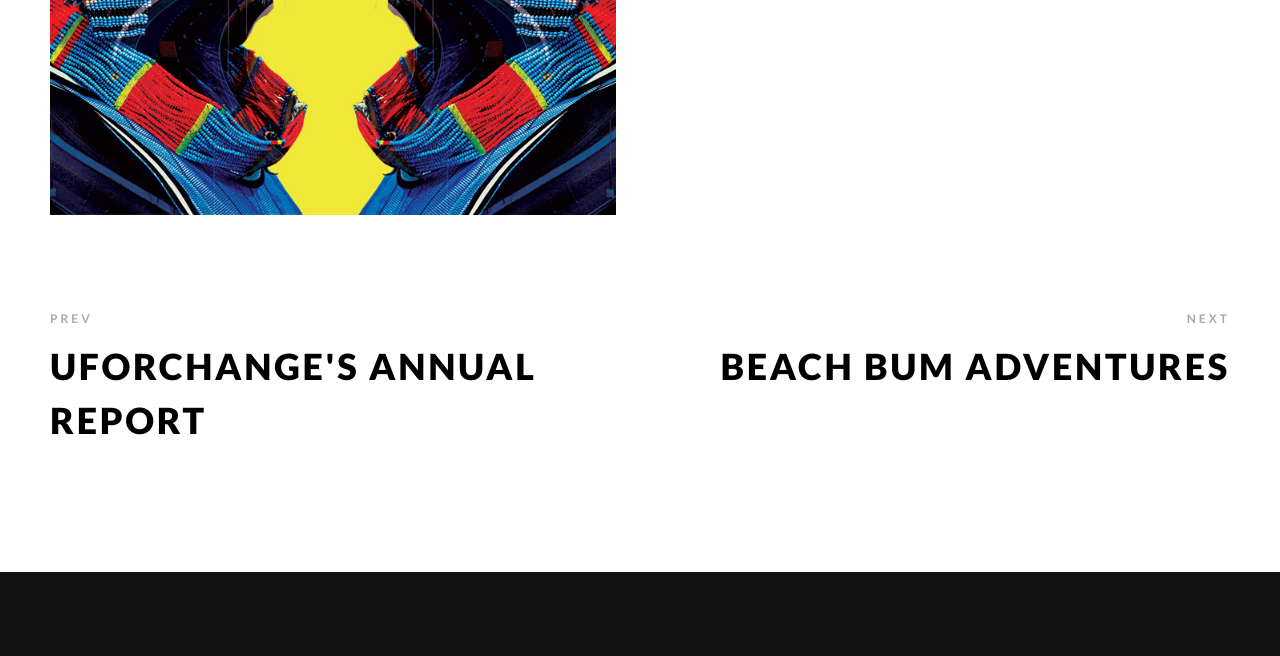
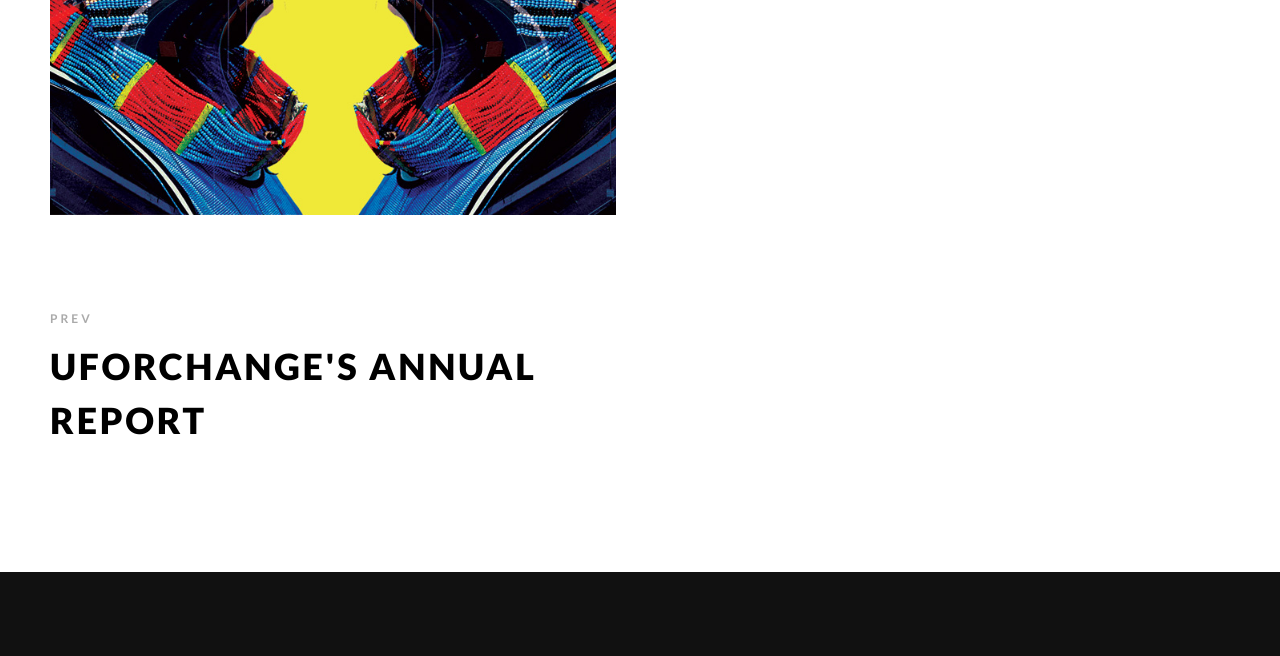
Before and after one commit to tonicater/tonicater.github.io, a plain HTML site: page single-project_03.html in a window 1280 px wide. Shown: the part 1879-2535 px from the top of the page. Drawn offline with Linux system fonts and the light colour scheme; files whose address does not match are found by name.

Commit message:
Remove next, page not added yet

```diff
--- a/single-project_03.html
+++ b/single-project_03.html
@@ -106,10 +106,10 @@
 				<h2><a href="single-project_02.html">UforChange's Annual Report</a></h2>
 			</div>
 
-			<div class="next-project">
+			<!-- <div class="next-project">
 				<span>next</span>
 				<h2><a href="single-project_04.html">Beach Bum Adventures</a></h2>
-			</div>
+			</div> -->
 
 			<div class="clearfix"></div>
 
```
